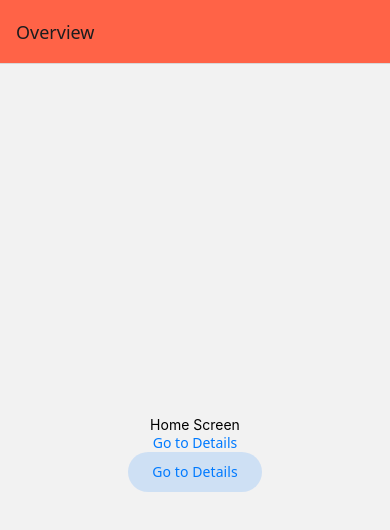
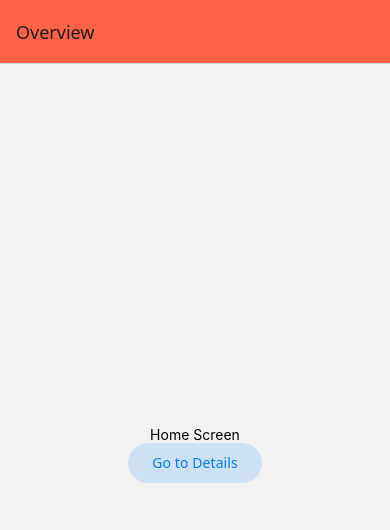
Before and after one commit to rolandomajait1-rgb/appdev2, a React Native app in the folder react-native-navigation/: screen / in a window 390 px wide. Shown: the top 530 px of the page. Built offline with nearby package versions, Linux system fonts and the light colour scheme.

Commit message:
Done with using the navigation object

```diff
--- a/react-native-navigation/App.tsx
+++ b/react-native-navigation/App.tsx
@@ -1,16 +1,21 @@
 import * as React from 'react';
 import { View, Text } from 'react-native';
-import { createStaticNavigation } from '@react-navigation/native';
+import {
+  createStaticNavigation,
+  useNavigation,
+} from '@react-navigation/native';
 import { createNativeStackNavigator } from '@react-navigation/native-stack';
-import { Link } from '@react-navigation/native';
 import { Button } from '@react-navigation/elements';
 
 function HomeScreen() {
+  const navigation = useNavigation();
+
   return (
     <View style={{ flex: 1, alignItems: 'center', justifyContent: 'center' }}>
       <Text>Home Screen</Text>
-      <Link screen="Details">Go to Details</Link>
-      <Button screen="Details">Go to Details</Button>
+      <Button onPress={() => navigation.navigate('Details')}>
+        Go to Details
+      </Button>
     </View>
   );
 }
```
